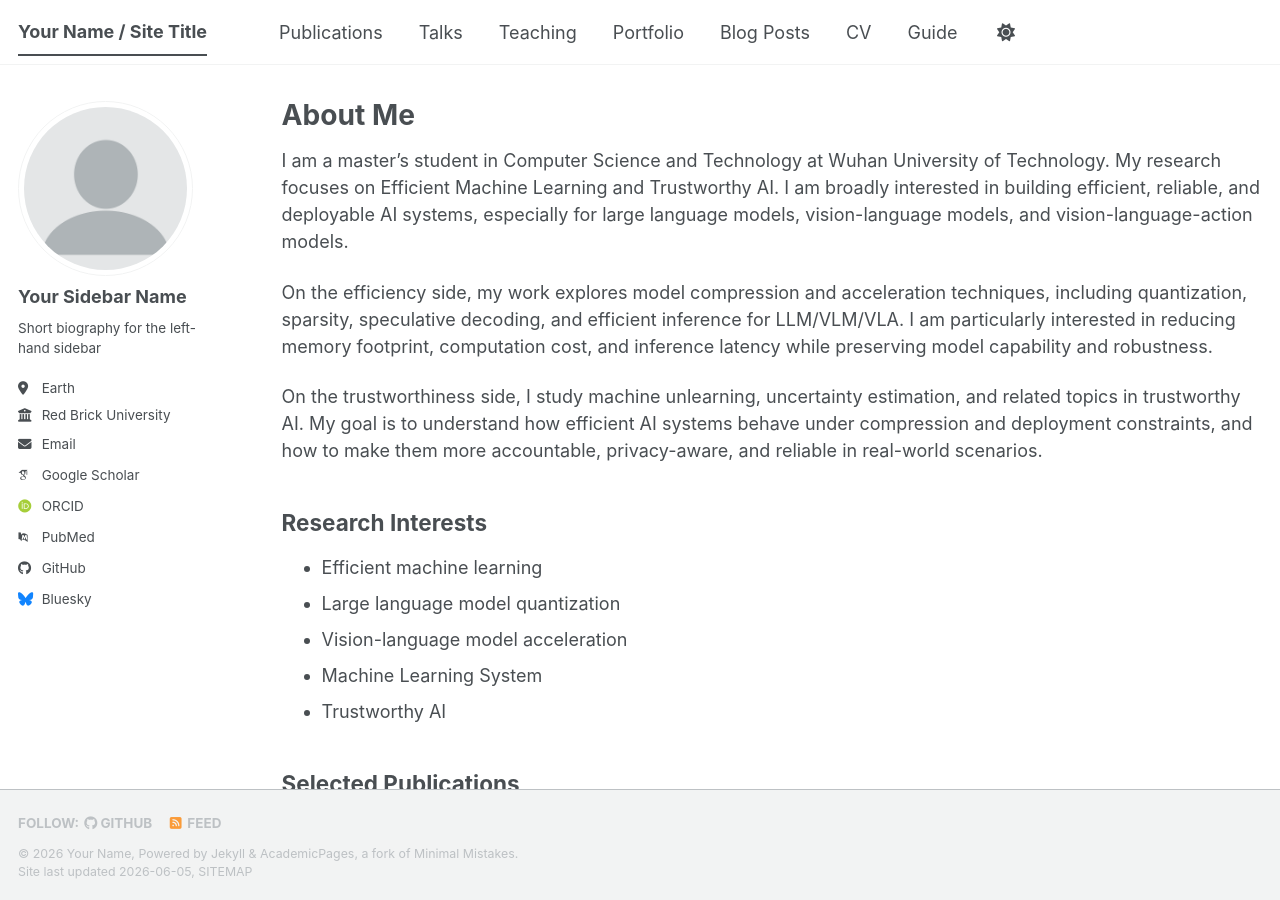
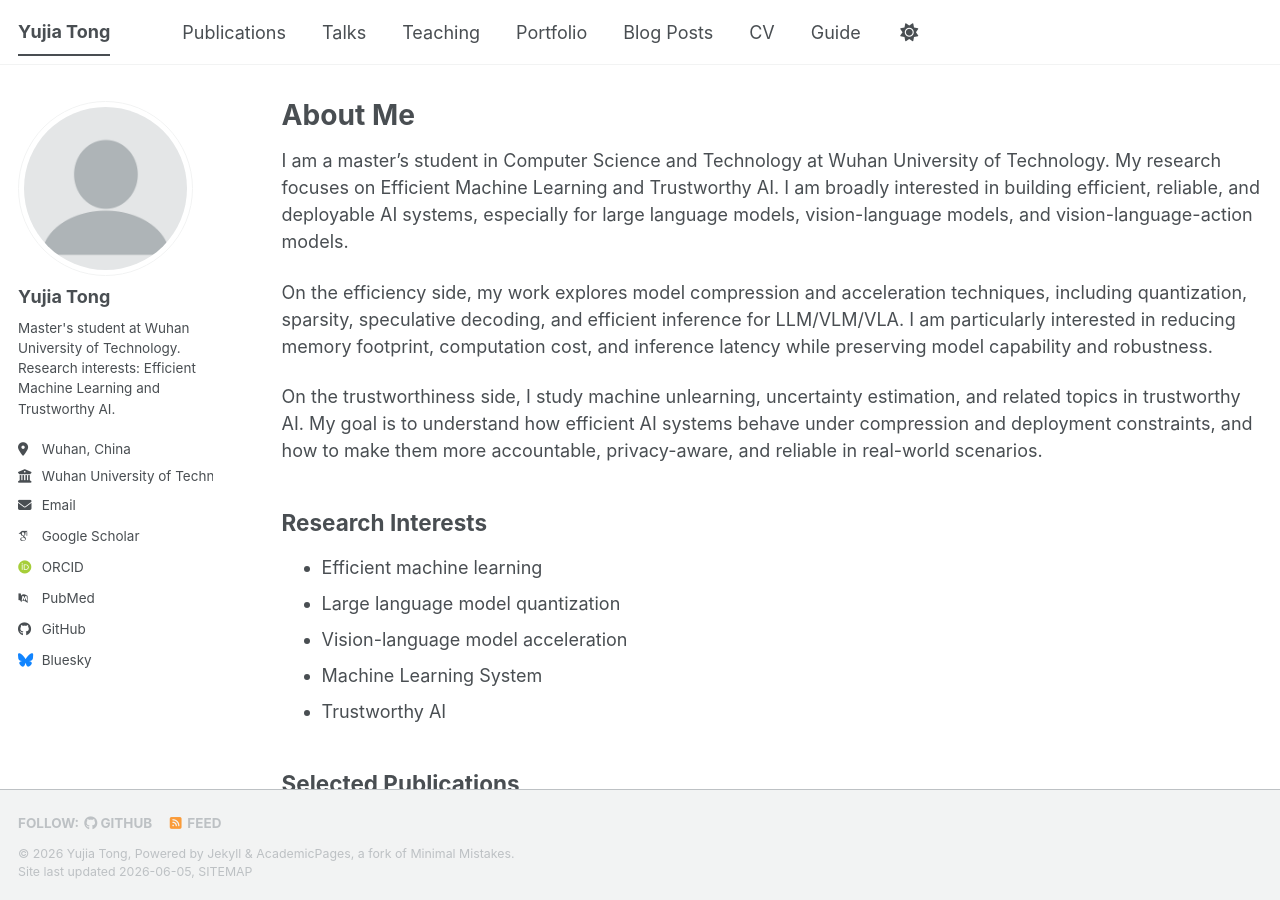
Before and after one commit to tongyujia7/tongyujia7.github.io, a Jekyll site: the page built from _pages/about.md, in a window 1280 px wide and 900 px high. Built offline with Jekyll 4.4.1, drawn with Linux system fonts in a browser that asks for light colours; some web fonts are replaced; a script bundle is joined from its source files by our own code; library files that are not in the unit come from our copies.

Commit message:
Update _config.yml

```diff
--- a/_config.yml
+++ b/_config.yml
@@ -9,28 +9,26 @@
 # Basic Site Settings
 locale                   : "en-US"
 site_theme               : "default" # The available themes options are "default", "air", "sunrise", "mint", "dirt" and "contrast"
-title                    : "Your Name / Site Title"
+title                    : "Yujia Tong"
 title_separator          : "-"
-name                     : &name "Your Name"
-description              : &description "Your Name's academic portfolio"   # Update this with a general description of your site, this is the default if not overridden by a page
-url                      : https://academicpages.github.io # The base hostname & protocol for your site e.g. "https://[your GitHub username].github.io",
-                                                           # or if you already have some other page hosted on Github then use "https://[your GitHub username].github.io/[Your Repo Name]"
+name                     : "Yujia Tong"
+description              : "Efficient Machine Learning | Trustworthy AI | Model Quantization | Machine Unlearning"
+url                      : "https://tongyujia7.github.io"
 baseurl                  : "" # the subpath of your site, e.g. "/blog"
-repository               : "academicpages/academicpages.github.io"
+repository               : "tongyujia7/tongyujia7.github.io"
 
 # Site Author - The following control what appear as part of the author content on the side bar.
 #               If a field is blank the icon and link will not appear, otherwise it will be shown.
 #               Additional customization can be done by editing /_includes/author-profile.html
 author:
-  # Biographic information
-  avatar           : "profile.png"
-  name             : "Your Sidebar Name"
-  pronouns         : # example: "she/her"
-  bio              : "Short biography for the left-hand sidebar"
-  location         : "Earth"
-  employer         : "Red Brick University"
-  uri              : # URL
-  email            : "none@example.org"
+  avatar: "profile.png"
+  name: "Yujia Tong"
+  bio: "Master's student at Wuhan University of Technology. Research interests: Efficient Machine Learning and Trustworthy AI."
+  location: "Wuhan, China"
+  employer: "Wuhan University of Technology"
+  email: "tyjjjj@whut.edu.cn"
+  googlescholar: "https://scholar.google.com/"
+  github: "tongyujia7"
 
   # Academic websites
   academia         : # URL
```
